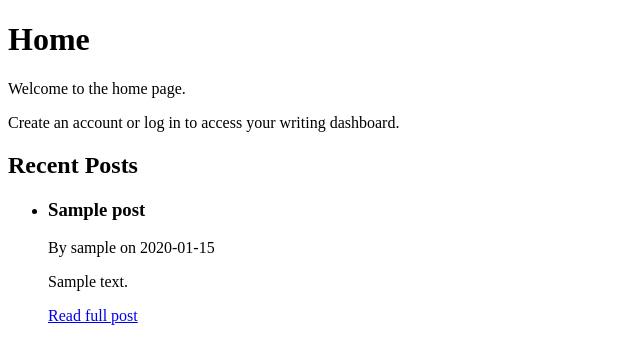
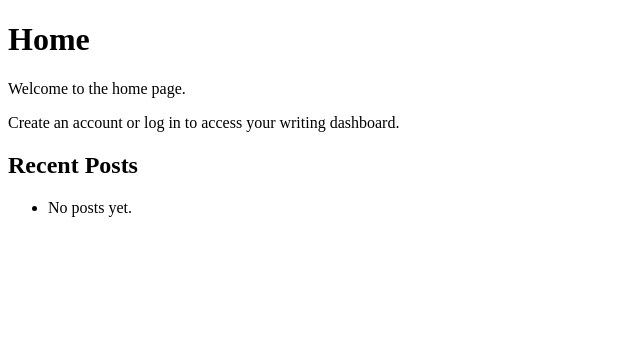
Before and after one commit to SrikarChittemsetty/voicepress, a Flask app: page / in a window 1280 px wide. Shown: the part 26-390 px from the top of the page, without its empty margins (0-640 px from the left). Run offline with Flask 3, Linux system fonts and the light colour scheme; tables that the repository leaves empty hold one stand-in row (values such as "Sample post").

Commit message:
Show public posts on home page

```diff
--- a/src/app.py
+++ b/src/app.py
@@ -117,13 +117,14 @@ def get_posts_for_user(username: str) -> list[sqlite3.Row]:
     return posts
 
 
-def get_all_posts() -> list[sqlite3.Row]:
+def get_public_posts() -> list[sqlite3.Row]:
     conn = get_db_connection()
     posts = conn.execute(
         """
         SELECT posts.id, posts.title, posts.body, posts.created_at, users.username
         FROM posts
         JOIN users ON posts.user_id = users.id
+        WHERE posts.visibility = 'public'
         ORDER BY posts.created_at DESC
         """
     ).fetchall()
@@ -155,7 +156,7 @@ init_db()
 
 @app.route("/")
 def home() -> str:
-    return render_template("home.html", posts=get_all_posts())
+    return render_template("home.html", posts=get_public_posts())
 
 
 @app.route("/about")
--- a/src/templates/home.html
+++ b/src/templates/home.html
@@ -20,7 +20,6 @@
           <h3>{{ post.title }}</h3>
           <p>By {{ post.username }} on {{ post.created_at }}</p>
           <p>{{ post.body | truncate(140, True, "...") }}</p>
-          <p><a href="{{ url_for('post_detail', post_id=post.id) }}">Read full post</a></p>
         </li>
       {% else %}
         <li>No posts yet.</li>
```
